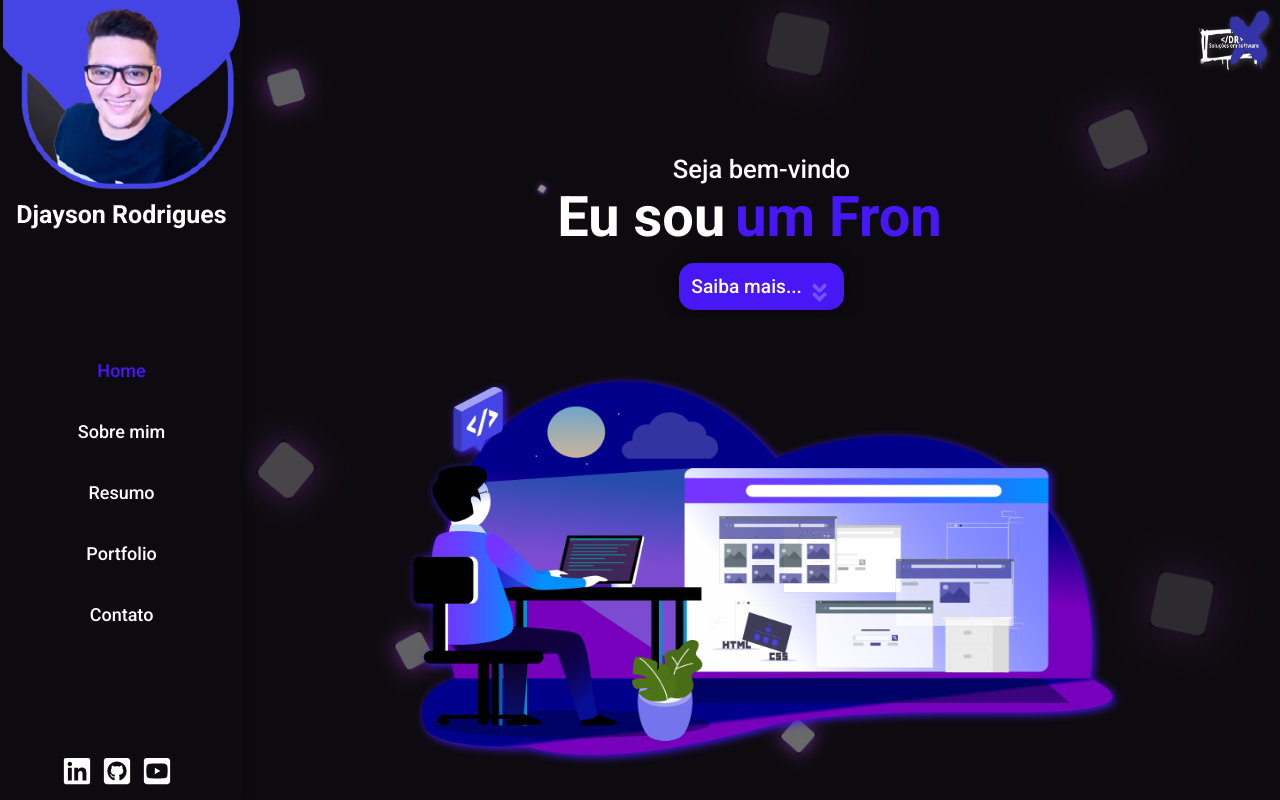
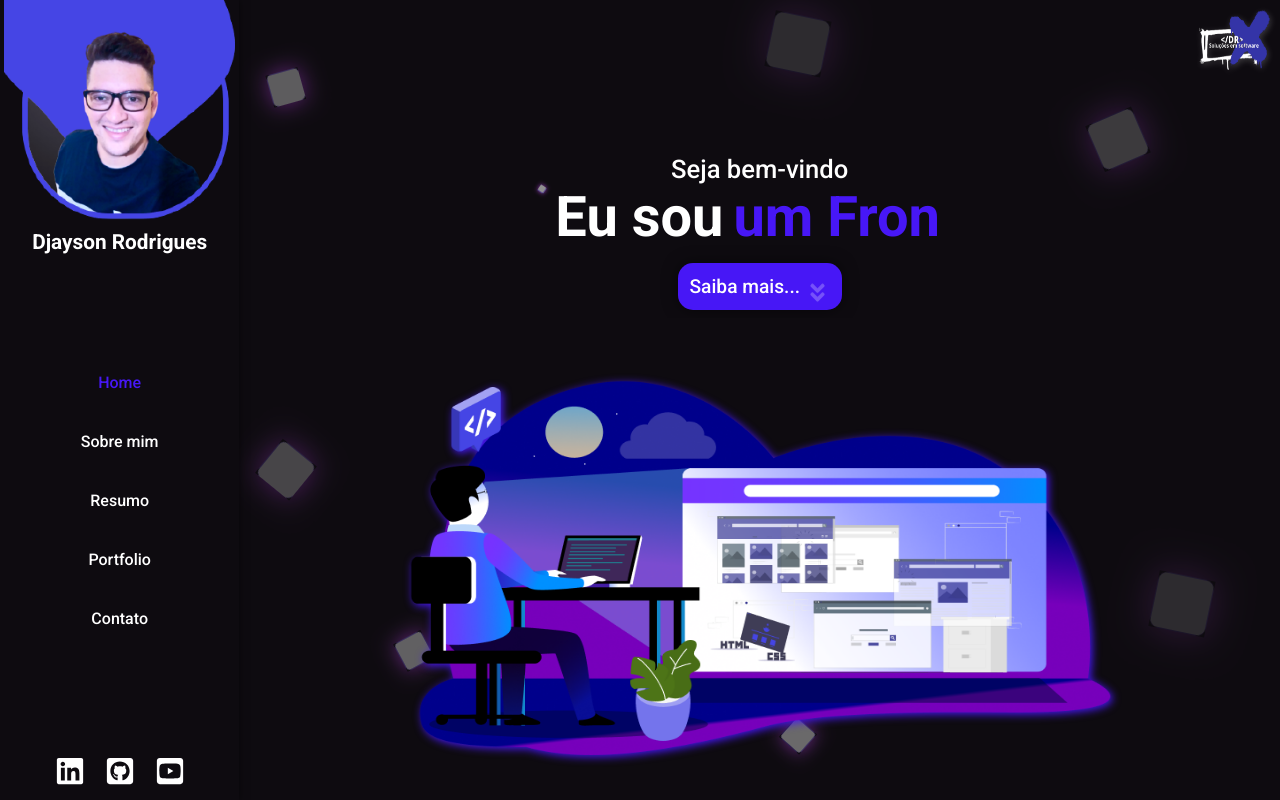
Before and after one commit to Djaysson/Portfolio, a React (Create React App) app: page / in a window 1280 px wide. Built offline with nearby package versions, Linux system fonts and the light colour scheme; grey boxes are pictures that could not be loaded; the HTML template or start-up script is replaced by a standard one; a web font is replaced by a local one.

Commit message:
Refactoring header CSS file

```diff
--- a/src/components/header/styles.js
+++ b/src/components/header/styles.js
@@ -2,7 +2,7 @@ import { NavLink } from "react-router-dom";
 import styled from "styled-components";
 
 export const Container = styled.header`
-  width: 300px;
+  width: 23vw;
   height: 100vh;
   background: ${(props) => props.theme.background};
   box-shadow: 0 0 0.5em ${(props) => props.theme.darkTransparent};
@@ -17,19 +17,20 @@ export const Container = styled.header`
     flex-direction: column;
     align-items: center;
     img {
-      margin-top: -70px;
-      width: 237px;
-      height: 260px;
+      margin-top: -50px;
+      width: 18vw;
+      height: 270px;
     }
     strong {
-      margin-top: 10px;
-      font-size: 25px;
+      padding-top: 10px;
+      font-size: 1.3em;
+      font-weight: 700;
     }
   }
 
   @media (min-width: 769px) and (max-width: 1024px) {
-    width: 100%;
-    height: 14vh;
+    width: 100vw;
+    height: 100px;
     overflow-y: hidden;
 
     div:nth-child(1) {
@@ -40,8 +41,8 @@ export const Container = styled.header`
     }
   }
   @media (min-width: 300px) and (max-width: 768px) {
-    width: 100%;
-    height: 12vh;
+    width: 100vw;
+    height: 80px;
 
     overflow-y: hidden;
     div:nth-child(1) {
@@ -63,7 +64,7 @@ export const NavContainer = styled.nav`
       font-weight: bold;
     }
     li {
-      font-size: 18px;
+      font-size: 1em;
       padding: 20px;
       text-align: center;
     }
@@ -75,7 +76,7 @@ export const NavContainer = styled.nav`
     align-items: flex-start;
     nav {
       height: 100vh;
-      width: 30%;
+      width: 32vw;
       background: ${(props) => props.theme.background};
       box-shadow: 0 0 0.5em ${(props) => props.theme.darkTransparent};
       transform: translateX(-9999px);
@@ -86,12 +87,14 @@ export const NavContainer = styled.nav`
       }
       ul {
         position: relative;
-        top: 15vh;
+        top: 92px;
       }
       li {
-        font-size: 18px;
-        padding: 25px;
+        font-size: 1em;
+        padding: 35px 20px;
         text-align: center;
+        border-bottom: 0.5px solid ${(props) => props.theme.darkTransparent};
+        box-shadow: 0 0 4px ${(props) => props.theme.darkTransparent};
       }
     }
   }
@@ -103,7 +106,7 @@ export const NavContainer = styled.nav`
 
     nav {
       height: 100vh;
-      width: 100%;
+      width: 100vw;
       background: ${(props) => props.theme.background};
       box-shadow: 0 0 0.5em ${(props) => props.theme.darkTransparent};
       transform: translateY(-9999px);
@@ -116,12 +119,14 @@ export const NavContainer = styled.nav`
       }
       ul {
         position: relative;
-        top: 20vh;
+        top: 90px;
       }
       li {
-        font-size: 16px;
-        padding: 20px;
+        font-size: 1.4em;
+        padding: 30px 20px;
         text-align: center;
+        border-bottom: 0.5px solid ${(props) => props.theme.darkTransparent};
+        box-shadow: 0 0 4px ${(props) => props.theme.darkTransparent};
       }
     }
   }
@@ -129,11 +134,11 @@ export const NavContainer = styled.nav`
 
 export const NavMobile = styled.header`
   display: none;
-  padding: 40px 0px;
+  padding: 30px 0px;
   position: fixed;
   @media (min-width: 769px) and (max-width: 1024px) {
     width: 100%;
-    height: 14vh;
+    height: 90px;
     background: ${(props) => props.theme.background};
     display: flex;
     flex-direction: row;
@@ -154,7 +159,7 @@ export const NavMobile = styled.header`
     }
   }
   @media (min-width: 300px) and (max-width: 768px) {
-    width: 100%;
+    width: 100vw;
     height: 12vh;
     background: ${(props) => props.theme.background};
     display: flex;
@@ -163,15 +168,14 @@ export const NavMobile = styled.header`
     justify-content: space-between;
     z-index: 1;
     button {
-      margin-top: 10px;
       border: none;
       background: none;
-      margin-left: 10px;
+      padding-left: 10px;
     }
     img {
-      width: 60px;
-      height: 45px;
-      margin-right: 10px;
+      width: 20vw;
+      height: 47px;
+      padding-right: 10px;
       object-fit: contain;
     }
   }
@@ -194,11 +198,10 @@ export const Footer = styled.footer`
     list-style: none;
     display: flex;
     flex-direction: row;
-    margin: auto;
+    margin: 0 auto;
   }
   li {
-    padding-right: 10px;
-    margin-bottom: 10px;
+    padding: 10px;
     transition: opacity color 0.2s;
     &:hover {
       opacity: 0.4;
```
